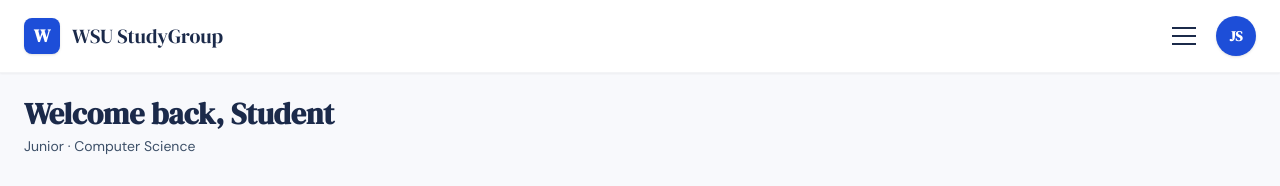
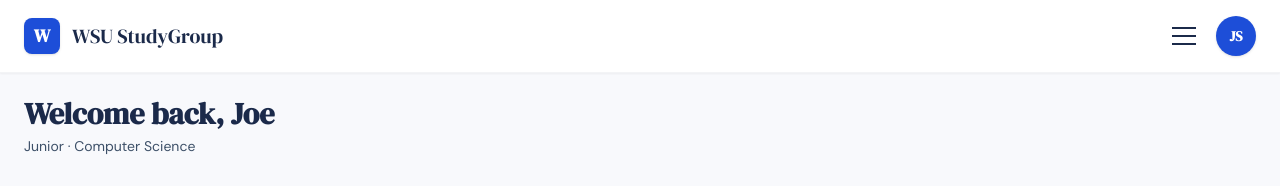
Before and after one commit to NaturalTC/WSU-study-group-app, a React (Vite) app in the folder frontend/: page /profile in a window 1280 px wide. Shown: the top 186 px of the page. Built offline with nearby package versions, Linux system fonts and the light colour scheme.

Commit message:
chore: updated the name placeholder on the students profile to reflect a mock name rather than the "student" placeholder text

```diff
--- a/frontend/src/pages/Profile.jsx
+++ b/frontend/src/pages/Profile.jsx
@@ -127,7 +127,7 @@ const MOCK_CLASSMATES = [
 ]
 
 function Profile() {
-    const user = {name: 'Student User', major: 'Computer Science', year: 'Junior'}
+    const user = {name: 'Joe Smith', major: 'Computer Science', year: 'Junior'}
     return (
         <div className="flex flex-col min-h-screen bg-wsu-chalk">
 
```
